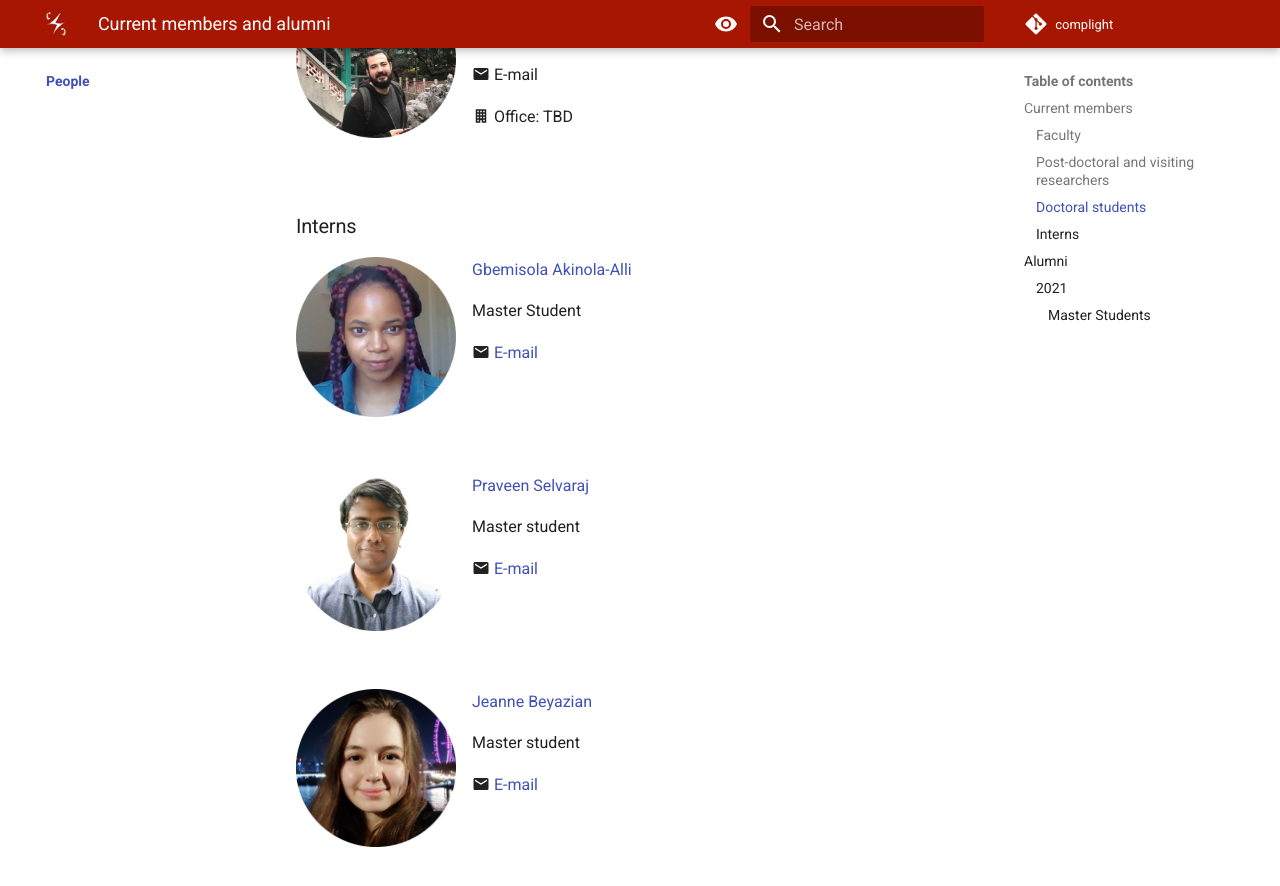
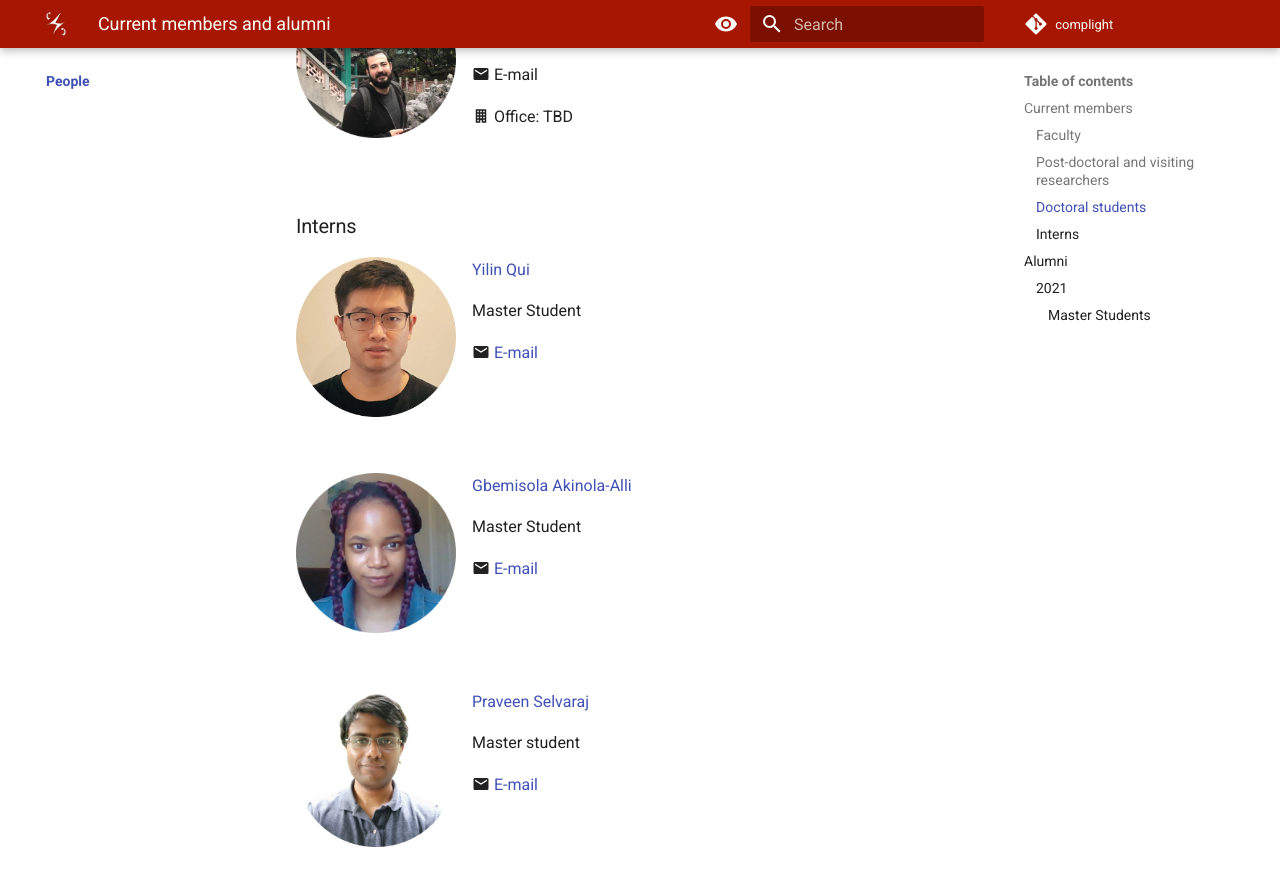
Before and after one commit to complight/complight.github.io, an MkDocs documentation site: the page built from docs/people/index.md, in a window 1280 px wide and 900 px high, scrolled down 1097 px. Shown: the top 886 px of the window. Built offline with MkDocs 1.6.1 and Material for MkDocs 9.7.7, drawn with Linux system fonts in a browser that asks for light colours.

Commit message:
Updating people's page.

```diff
--- a/docs/people/index.md
+++ b/docs/people/index.md
@@ -51,6 +51,18 @@ PhD student
 
 
 ### Interns
+
+<div style="float: left; height:200px;" class="boxed">
+<img align='left' src="../people/yilin_qu.png" width="160" alt/>
+</div>
+[Yilin Qui]()
+
+Master Student
+
+:material-email: [E-mail](mailto:yilin.qu.21@ucl.ac.uk)
+
+<br clear="left"/>
+
 
 <div style="float: left; height:200px;" class="boxed">
 <img align='left' src="../people/gbemisola_akinola_alli.png" width="160" alt/>
```
Also changed, not shown: docs/people/yilin_qu.png (added).
